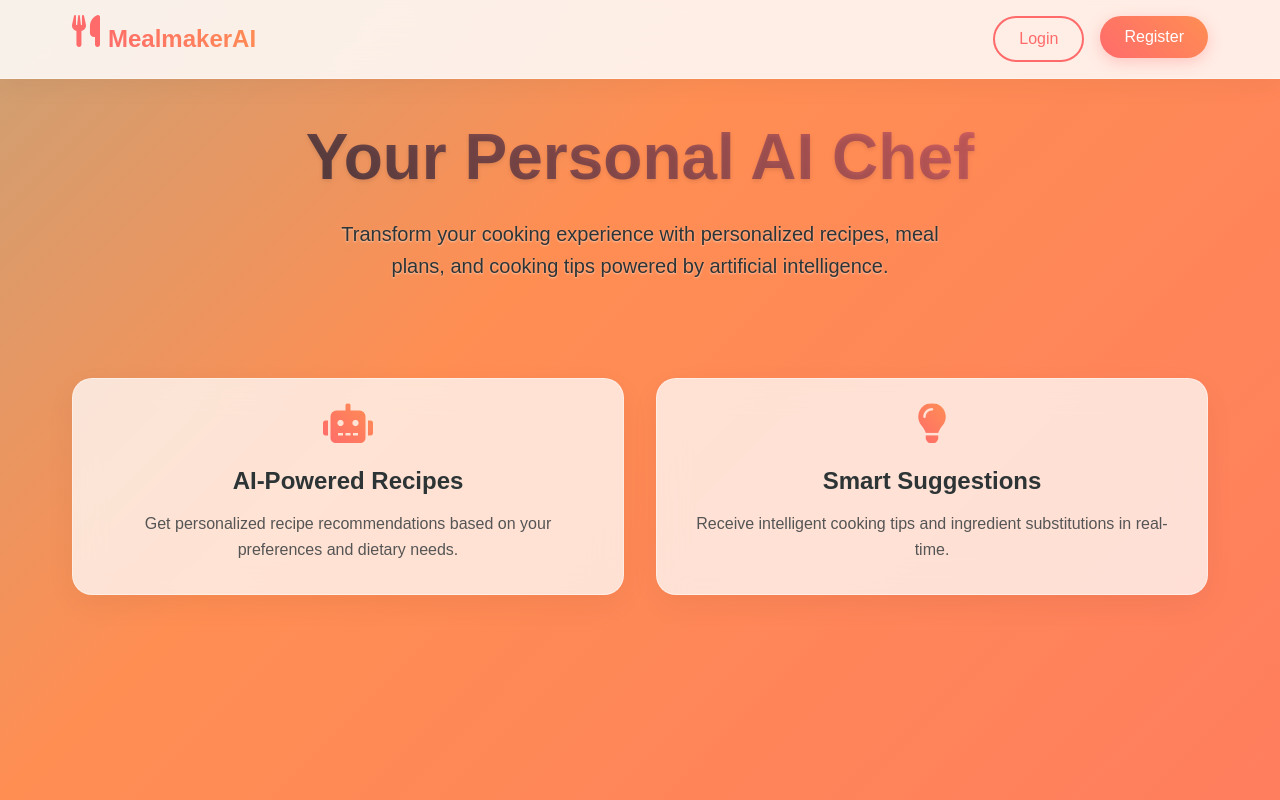
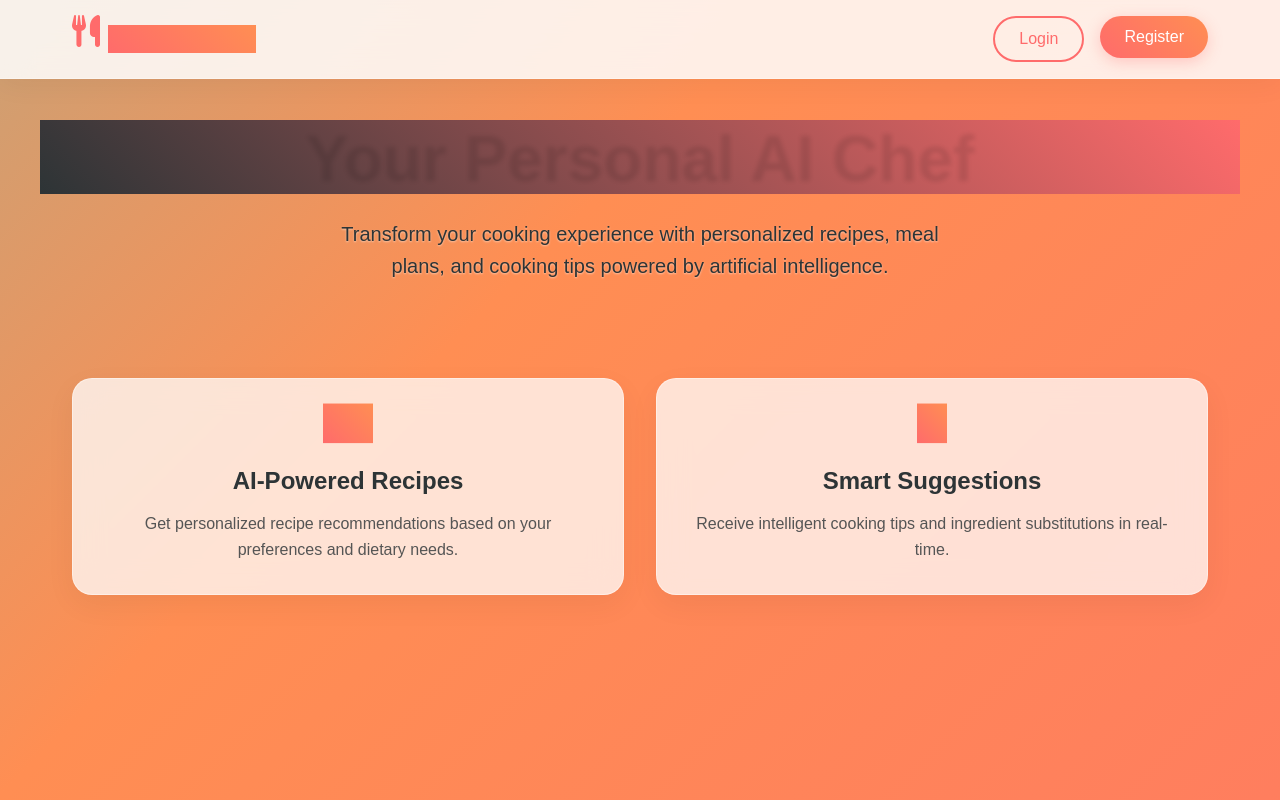
Before and after one commit to Nishitha-B-Rao/MealMakerAI, a website: page public/home.html in a window 1280 px wide. Drawn offline with Linux system fonts and the light colour scheme.

Commit message:
changes in home.html

```diff
--- a/public/home.html
+++ b/public/home.html
@@ -117,7 +117,7 @@
           var(--gradient-1),
           var(--gradient-2)
         );
-        -webkit-background-clip: text;
+        /* -webkit-background-clip: text; */
         -webkit-text-fill-color: transparent;
       }
 
@@ -187,7 +187,7 @@
           var(--dark-color),
           var(--primary-color)
         );
-        -webkit-background-clip: text;
+        /* -webkit-background-clip: text; */
         -webkit-text-fill-color: transparent;
         margin-bottom: 1.5rem;
         text-shadow: 0 2px 4px rgba(0, 0, 0, 0.1);
@@ -237,7 +237,7 @@
           var(--gradient-1),
           var(--gradient-2)
         );
-        -webkit-background-clip: text;
+        /* -webkit-background-clip: text; */
         -webkit-text-fill-color: transparent;
         margin-bottom: 1rem;
         animation: float 3s ease-in-out infinite;
```
